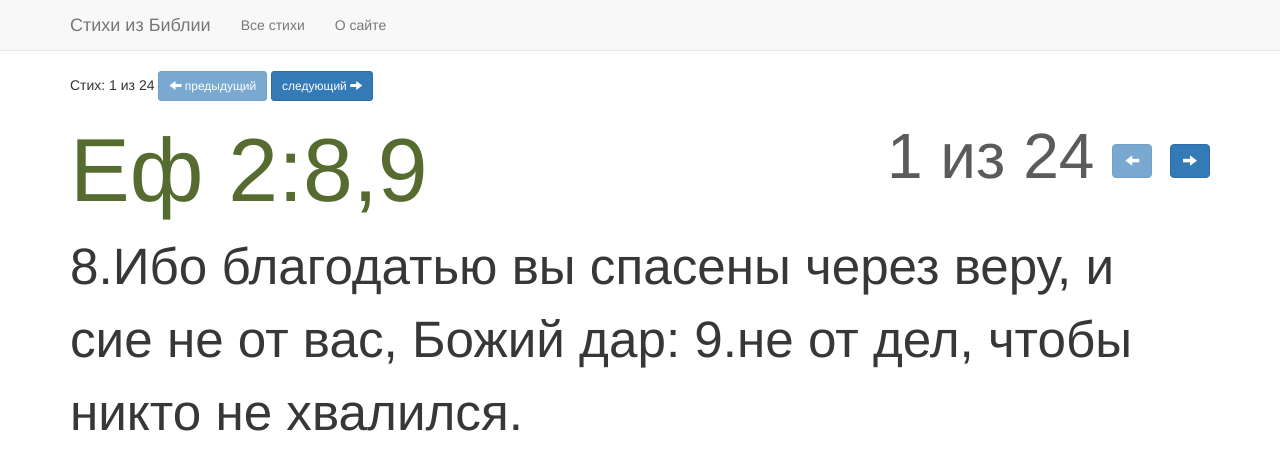
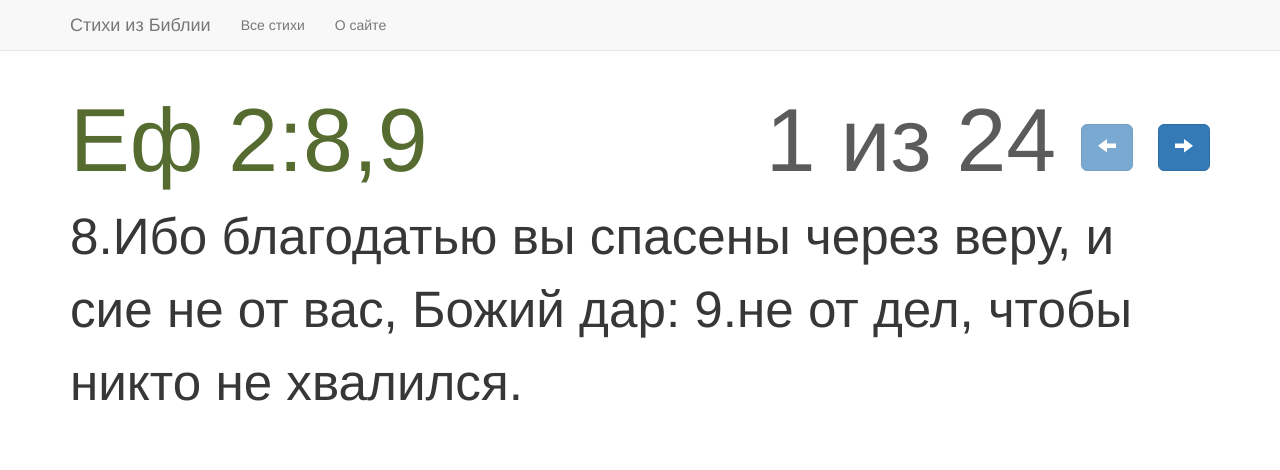
Before and after one commit to prostodemon/bible-verse, a Jekyll site: the page built from index.html, in a window 1280 px wide. Shown: the top 470 px of the page. Built offline with Jekyll 4.4.1, drawn with Linux system fonts in a browser that asks for light colours; nearby versions of some CDN libraries; the list of posts is cut into pages by our own code.

Commit message:
styles to increase font size

```diff
--- a/index.html
+++ b/index.html
@@ -1,53 +1,21 @@
 ---
 layout: default
 ---
-<!-- Pagination links -->
-<p>
-    <span class="page_number ">Стих: {{ paginator.page }} из {{ paginator.total_pages }}</span>
-    {% if paginator.previous_page %}
-    <a href="{{ paginator.previous_page_path | prepend: site.url }}" class="previous btn btn-primary btn-sm"
-       title="предыдущий стих">
-        <span class="glyphicon glyphicon-arrow-left" aria-hidden="true"></span>
-        предыдущий
-    </a>
-    {% else %}
-    <a href="{{ paginator.previous_page_path | prepend: site.url }}" class="previous btn btn-primary btn-sm disabled"
-       title="предыдущий стих">
-        <span class="glyphicon glyphicon-arrow-left" aria-hidden="true"></span>
-        предыдущий
-    </a>
-    {% endif %}
-
-
-    {% if paginator.next_page %}
-    <a href="{{ paginator.next_page_path | prepend: site.url }}" class="next btn btn-primary btn-sm right"
-       title="следующий стих">
-        следующий
-        <span class="glyphicon glyphicon-arrow-right" aria-hidden="true"></span>
-    </a>
-    {% else %}
-    <a href="{{ paginator.next_page_path | prepend: site.url }}" class="next btn btn-primary btn-sm right disabled"
-       title="следующий стих">
-        следующий
-        <span class="glyphicon glyphicon-arrow-right" aria-hidden="true"></span>
-    </a>
-    {% endif %}
-</p>
 
 {% for post in paginator.posts %}
 <div class="verse">
     <h1 style="font-size: 7vmax; color: #556B2F">{{ post.title }}
 
         <!-- Pagination links -->
-        <div class="pull-right" style="font-size: 5vmax; color: #5b5b5b">
+        <div class="pull-right" style="font-size: 7vmax; color: #5b5b5b">
             <span class="page_number ">{{ paginator.page }} из {{ paginator.total_pages }}</span>
             {% if paginator.previous_page %}
-            <a href="{{ paginator.previous_page_path | prepend: site.url }}" class="previous btn btn-primary btn-default"
+            <a href="{{ paginator.previous_page_path | prepend: site.url }}" class="previous btn btn-primary btn-lg"
                title="предыдущий стих">
                 <span class="glyphicon glyphicon-arrow-left" aria-hidden="true"></span>
             </a>
             {% else %}
-            <a href="{{ paginator.previous_page_path | prepend: site.url }}" class="previous btn btn-primary btn-default disabled"
+            <a href="{{ paginator.previous_page_path | prepend: site.url }}" class="previous btn btn-primary btn-lg disabled"
                title="предыдущий стих">
                 <span class="glyphicon glyphicon-arrow-left" aria-hidden="true"></span>
             </a>
@@ -55,12 +23,12 @@ layout: default
 
 
             {% if paginator.next_page %}
-            <a href="{{ paginator.next_page_path | prepend: site.url }}" class="next btn btn-primary btn-default"
+            <a href="{{ paginator.next_page_path | prepend: site.url }}" class="next btn btn-primary btn-lg"
                title="следующий стих">
                 <span class="glyphicon glyphicon-arrow-right" aria-hidden="true"></span>
             </a>
             {% else %}
-            <a href="{{ paginator.next_page_path | prepend: site.url }}" class="next btn btn-primary btn-default disabled"
+            <a href="{{ paginator.next_page_path | prepend: site.url }}" class="next btn btn-primary btn-lg disabled"
                title="следующий стих">
                 <span class="glyphicon glyphicon-arrow-right" aria-hidden="true"></span>
             </a>
```
